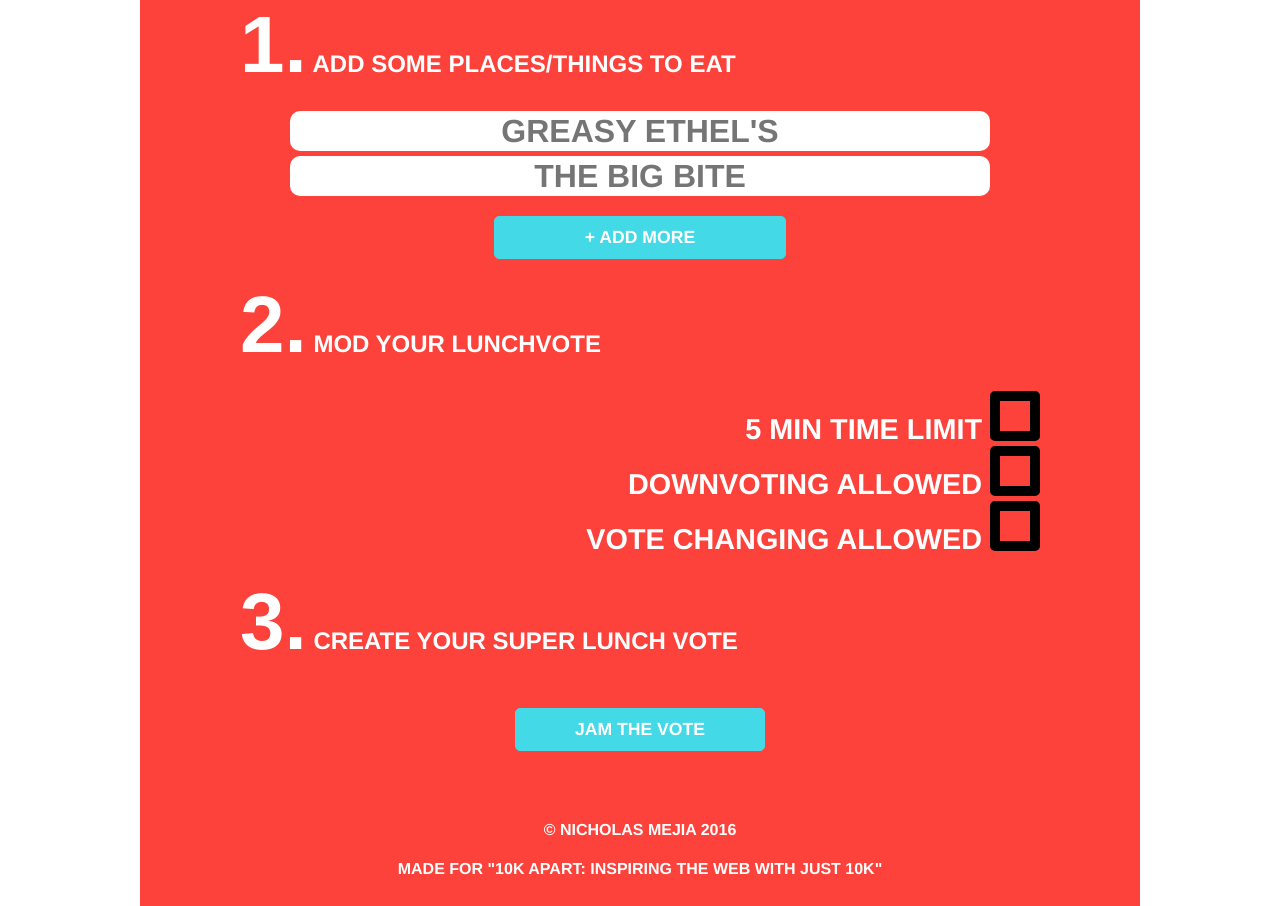
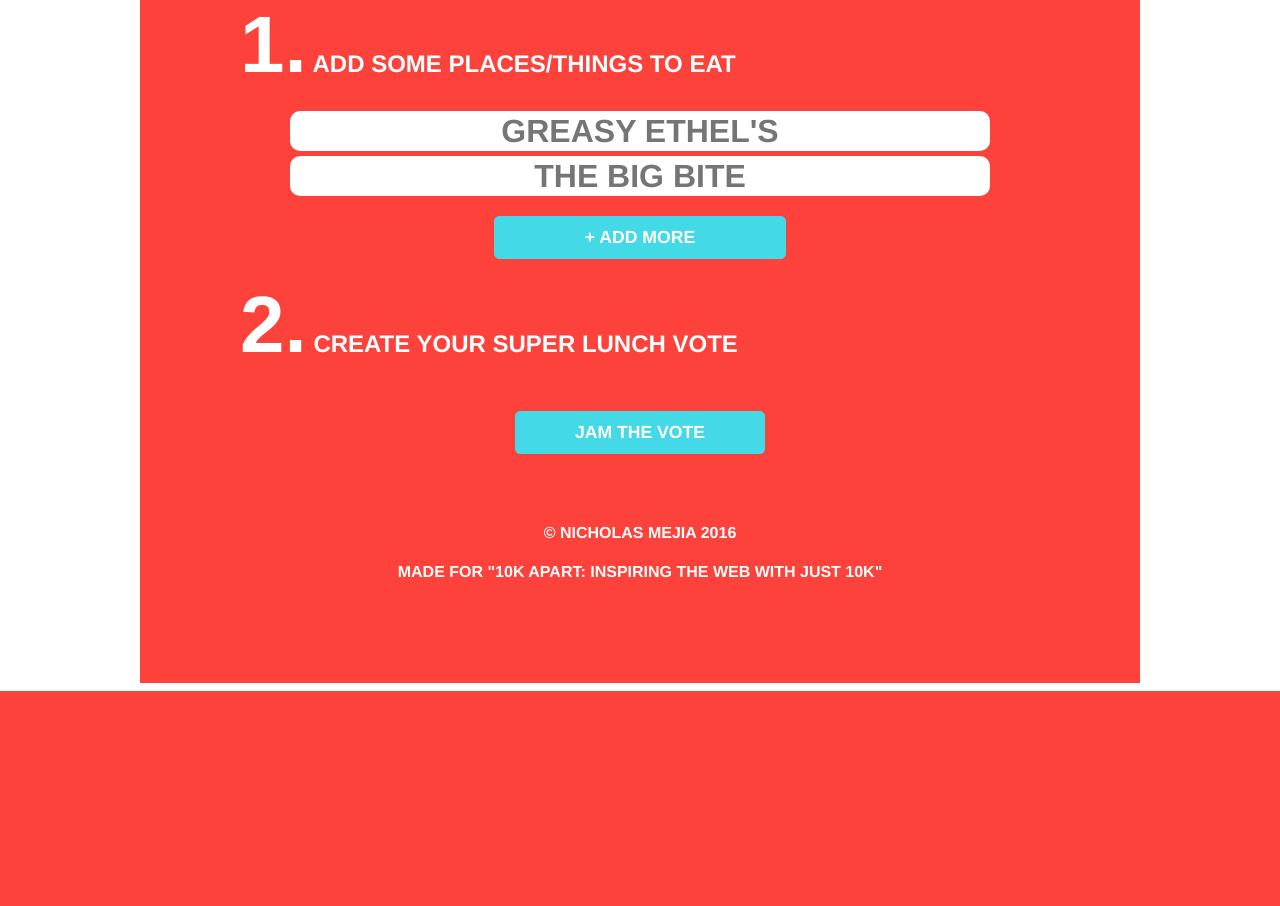
Before and after one commit to nicknmejia/SLVLite, a PHP site: template views/body.php in a window 1280 px wide. Shown: the part 420-1326 px from the top of the page. After the commit the page ends 1111 px from the top, so only its background shows below. Run offline with PHP 8.4, Linux system fonts and the light colour scheme; the template is opened without the code that fills it, so the values that code supplies are empty.

Commit message:
feat(layout)removed options for now

```diff
--- a/views/body.php
+++ b/views/body.php
@@ -44,34 +44,34 @@ $foo = 'bar';
 				+ Add More
 			</div>
 
-			<div class="content-customize">
-				<h2 class="new-option-headers"><span class="num-2">2.</span> Mod your lunchvote</h2>
-				<div class="options-col-1">
-					<div class="input-option">
-						5 Min Time Limit
-						<input name="time-limit" type="checkbox" id="cb1" />
-						<label for="cb1" class="check-box"></label>
-					</div>
-					<div class="input-option">
-						Downvoting Allowed
-						<input name="downvote" type="checkbox" id="cb2" />
-						<label for="cb2" class="check-box"></label>
-					</div>
-					<div class="input-option">
-						Vote Changing Allowed
-						<input name="changes" type="checkbox" id="cb3" />
-						<label for="cb3" class="check-box"></label>
-					</div>
-				</div>
+<!--			<div class="content-customize">-->
+<!--				<h2 class="new-option-headers"><span class="num-2">2.</span> Mod your lunchvote</h2>-->
+<!--				<div class="options-col-1">-->
+<!--					<div class="input-option">-->
+<!--						5 Min Time Limit-->
+<!--						<input name="time-limit" type="checkbox" id="cb1" />-->
+<!--						<label for="cb1" class="check-box"></label>-->
+<!--					</div>-->
+<!--					<div class="input-option">-->
+<!--						Downvoting Allowed-->
+<!--						<input name="downvote" type="checkbox" id="cb2" />-->
+<!--						<label for="cb2" class="check-box"></label>-->
+<!--					</div>-->
+<!--					<div class="input-option">-->
+<!--						Vote Changing Allowed-->
+<!--						<input name="changes" type="checkbox" id="cb3" />-->
+<!--						<label for="cb3" class="check-box"></label>-->
+<!--					</div>-->
+<!--				</div>-->
 <!--				<div class="options-col-2">-->
 <!--					<input name="time-limit" type="checkbox"> 5 Minute Limit-->
 <!--					<input name="wildcards" type="checkbox"> Add Wildcards-->
 <!--					<input name="changes" type="checkbox"> Allow Vote Changes-->
 <!--				</div>-->
-			</div>
+<!--			</div>-->
 
 			<div class="content-submit">
-				<h2 class="new-option-headers"><span class="num-3">3.</span> Create your super lunch vote</h2>
+				<h2 class="new-option-headers"><span class="num-3">2.</span> Create your super lunch vote</h2>
 				<input type="submit" class="option-submit-button" value="Jam the Vote">
 			</div>
 		</form>
@@ -120,10 +120,10 @@ $foo = 'bar';
 			<a onclick="window.open('http://twitter.com/home?status=http%3A//<?= $_SERVER['HTTP_HOST'] ?>/?slv=<?= $url_key ?>', 'newwindow', 'width=300, height=250'); return false;" href="#"><div class="icon" id="twitter"><img class="sm-icon" src="assets/img/twitter.svg"/></div></a>
 			<a href="mailto:someone@example.com?Subject=Hello%20again&body=You have been invited to the Super Lunch Vote lunch battle!  Click this link to place your vote for lunch: <?= $_SERVER['HTTP_HOST'] ?>/?slv=<?= $url_key ?>" target="_top"><div class="icon" id="mail"><img class="sm-icon" src="assets/img/envelope.svg"/></div></a>
 		</div>
-		<div class="slack">
-			<h2>Add Our Slack Extension</h2>
-			<div class="slack-icon"></div>
-		</div>
+<!--		<div class="slack">-->
+<!--			<h2>Add Our Slack Extension</h2>-->
+<!--			<div class="slack-icon"></div>-->
+<!--		</div>-->
 	</div>
 </div>
 
```
